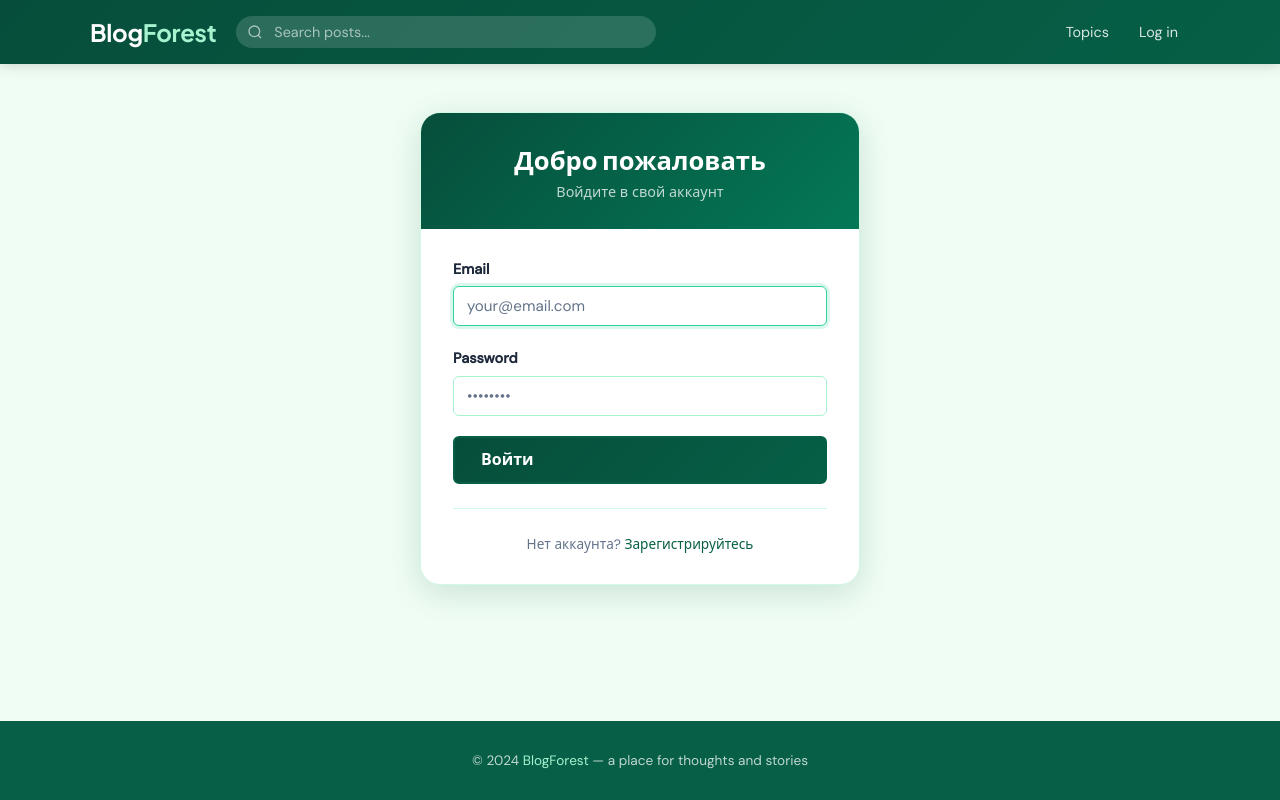
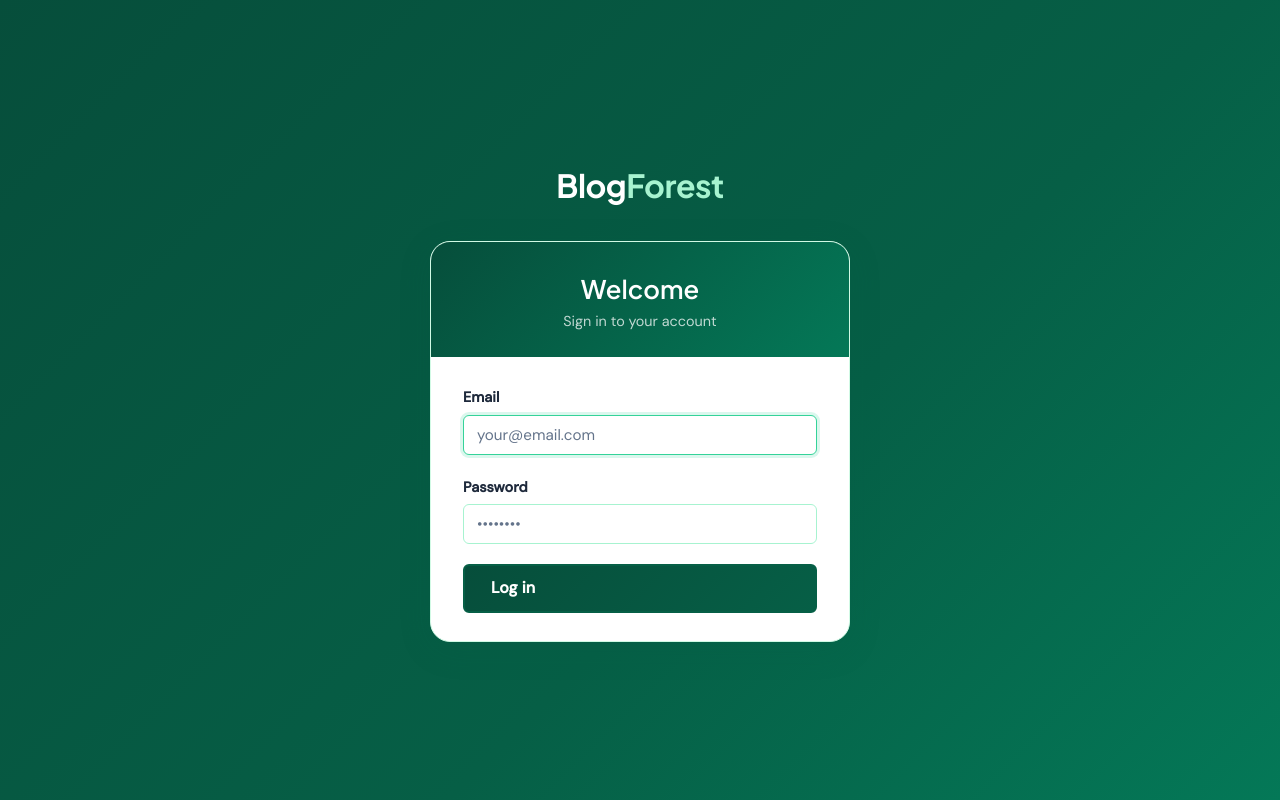
Before and after one commit to PvlKr16/Blogforest, a Django app: page /login/ in a window 1280 px wide. Run offline with Django 4.2, Linux system fonts and the light colour scheme.

Commit message:
login edited

```diff
--- a/blogapp/static/blogapp/css/main.css
+++ b/blogapp/static/blogapp/css/main.css
@@ -49,6 +49,31 @@
   --header-h: 64px;
   --sidebar-w: 280px;
 }
+
+/* ── Login page ──────────────────────────────────────────────── */
+body.login-page {
+  min-height: 100vh;
+  display: flex;
+  flex-direction: column;
+  align-items: center;
+  justify-content: center;
+  background: linear-gradient(135deg, #064e3b 0%, #065f46 60%, #047857 100%);
+  padding: 20px;
+}
+.login-wrap {
+  width: 100%;
+  max-width: 420px;
+}
+.login-logo {
+  text-align: center;
+  margin-bottom: 28px;
+  font-family: var(--font-display);
+  font-size: 2rem;
+  font-weight: 700;
+  color: #fff;
+  letter-spacing: -.5px;
+}
+.login-logo span { color: var(--green-pale); }
 
 
 /* ── Reset & Base ───────────────────────────────────────────── */
--- a/blogapp/templates/blogapp/auth/login.html
+++ b/blogapp/templates/blogapp/auth/login.html
@@ -1,12 +1,27 @@
-{% extends 'blogapp/base.html' %}
-{% block title %}Вход — BlogForest{% endblock %}
+{% load static %}
+<!DOCTYPE html>
+<html lang="en">
+<head>
+  <meta charset="UTF-8">
+  <meta name="viewport" content="width=device-width, initial-scale=1.0">
+  <title>Log in — BlogForest</title>
+  <link rel="stylesheet" href="{% static 'blogapp/css/main.css' %}">
+</head>
+<body class="login-page">
+  <div class="login-wrap">
+    <div class="login-logo">Blog<span>Forest</span></div>
 
-{% block content %}
-<div class="container">
-  <div class="auth-card">
+    {% if messages %}
+    {% for msg in messages %}
+    <div class="alert alert-{% if msg.tags == 'error' %}error{% elif msg.tags == 'success' %}success{% else %}info{% endif %}"
+         style="margin-bottom:16px;">{{ msg }}</div>
+    {% endfor %}
+    {% endif %}
+
+    <div class="auth-card" style="margin:0;">
       <div class="auth-card-head">
-      <h2>Добро пожаловать</h2>
-      <p>Войдите в свой аккаунт</p>
+        <h2>Welcome</h2>
+        <p>Sign in to your account</p>
       </div>
       <div class="auth-card-body">
         <form method="post" novalidate>
@@ -20,13 +35,10 @@
             {% endif %}
           </div>
           {% endfor %}
-        <button type="submit" class="btn btn-primary w-full btn-lg">Войти</button>
+          <button type="submit" class="btn btn-primary w-full btn-lg">Log in</button>
         </form>
-      <hr class="divider">
-      <p class="text-sm" style="text-align:center; color: var(--text-muted);">
-        Нет аккаунта? <a href="{% url 'register' %}">Зарегистрируйтесь</a>
-      </p>
       </div>
     </div>
   </div>
-{% endblock %}
+</body>
+</html>
--- a/blogapp/views.py
+++ b/blogapp/views.py
@@ -74,8 +74,8 @@ def login_view(request):
             )
             if user is not None:
                 login(request, user)
-                next_url = request.GET.get('next', 'home')
-                return redirect(next_url)
+                next_url = request.GET.get('next', '')
+                return redirect(next_url if next_url else 'home')
             else:
                 messages.error(request, 'Invalid email or password.')
     else:
@@ -85,12 +85,17 @@ def login_view(request):
 
 def logout_view(request):
     logout(request)
-    return redirect('home')
+    return redirect('login')
 
 
 # ─── Home / Search ───────────────────────────────────────────────────────────
 
+@login_required
 def home(request):
+    # Anonymous users see only the login page
+    if not request.user.is_authenticated:
+        return redirect('login')
+
     # Bind the form only when the user submitted a search (q param present)
     search_form = SearchForm(request.GET if 'q' in request.GET else None)
     query = ''
@@ -152,16 +157,10 @@ def home(request):
 
 # ─── Blogs ───────────────────────────────────────────────────────────────────
 
+@login_required
+@login_required
 def blog_list(request):
-    if request.user.is_authenticated:
-        public_blogs = Blog.objects.filter(is_public=True)
-        private_blogs = Blog.objects.filter(
-            Q(owner=request.user) | Q(members=request.user),
-            is_public=False
-        )
-        blogs = (public_blogs | private_blogs).distinct().order_by('-created_at')
-    else:
-        blogs = Blog.objects.filter(is_public=True).order_by('-created_at')
+    blogs = get_visible_blogs(request.user).order_by('-created_at')
 
     paginator = Paginator(blogs, 12)
     page = request.GET.get('page')
@@ -169,6 +168,7 @@ def blog_list(request):
     return render(request, 'blogapp/blog/list.html', {'blogs': blogs_page})
 
 
+@login_required
 def blog_detail(request, pk):
     blog = get_object_or_404(Blog, pk=pk)
     if not blog.can_view(request.user):
@@ -433,6 +433,8 @@ def blog_delete_file(request, file_pk):
 
 # ─── Tags ─────────────────────────────────────────────────────────────────────
 
+@login_required
+@login_required
 def tag_posts(request, slug):
     tag = get_object_or_404(Tag, slug=slug)
     visible_blogs = get_visible_blogs(request.user)
@@ -452,6 +454,8 @@ def tag_posts(request, slug):
 
 # ─── Profile ──────────────────────────────────────────────────────────────────
 
+@login_required
+@login_required
 def profile(request, username):
     profile_user = get_object_or_404(User, username=username)
     visible_blogs = get_visible_blogs(request.user)
```
Lines whose indentation alone changed are shown as unchanged.
